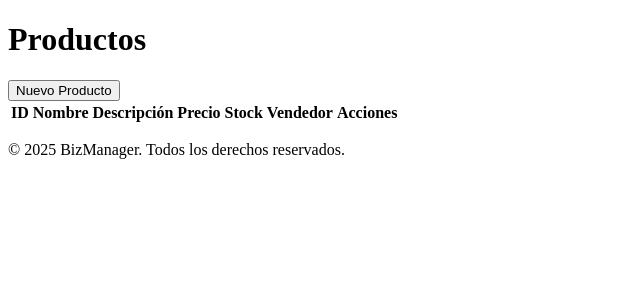
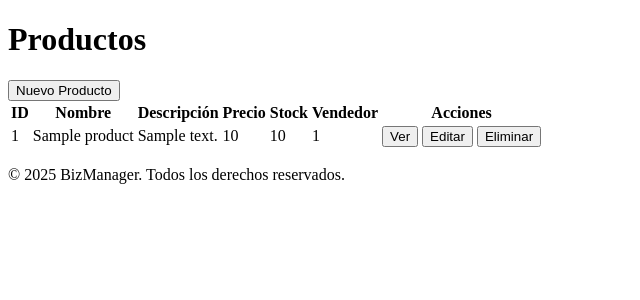
Before and after one commit to bryangonzalezlambarem-droid/BizManager, a Flask app: page /products in a window 1280 px wide. Shown: the part 88-388 px from the top of the page, without its empty margins (0-640 px from the left). Run offline with Flask 3, Linux system fonts and the light colour scheme; tables that the repository leaves empty hold one stand-in row (values such as "Sample post"); lists and menus that the app fills with data are empty.

Commit message:
Actualizaciones para el CRUD productos

```diff
--- a/app/controllers/product_controller.py
+++ b/app/controllers/product_controller.py
@@ -7,13 +7,12 @@
 product_bp = Blueprint("product_bp", __name__)
 
 # B. G. L. 25/08/2025 Crear producto
-@product_bp.route("/products", methods=["POST"])
+@product_bp.route("/", methods=["POST"])
 def create_product():
     try:
         data = request.get_json()
 
-        # B. G. L. 25/08/2025 Validaciones basicas
-        required_fields = ["name", "description", "price", "stock"]
+        required_fields = ["name", "description", "price", "stock", "salesman_id"]
         for field in required_fields:
             if field not in data:
                 return jsonify({"error": f"Falta el campo {field}"}), 400
@@ -28,11 +27,12 @@
             name=data["name"],
             description=data["description"],
             price=data["price"],
-            stock=data["stock"]
+            stock=data["stock"],
+            salesman_id=data["salesman_id"]
         )
         db.session.add(new_product)
         db.session.commit()
-        return jsonify({"message": "Producto creado exitosamente", "id": new_product.id}), 201
+        return jsonify({"message": "Producto creado exitosamente", "product_id": new_product.product_id}), 201
 
     except SQLAlchemyError as e:
         db.session.rollback()
@@ -42,42 +42,44 @@
         return jsonify({"error": "Error interno", "details": str(e)}), 500
 
 # B. G. L. 25/08/2025 Obtener todos los productos
-@product_bp.route("/products", methods=["GET"])
+@product_bp.route("/", methods=["GET"])
 def get_products():
     try:
         products = Product.query.all()
         return jsonify([
             {
-                "id": p.id,
+                "product_id": p.product_id,
                 "name": p.name,
                 "description": p.description,
-                "price": p.price,
-                "stock": p.stock
+                "price": float(p.price),
+                "stock": p.stock,
+                "salesman_id": p.salesman_id
             } for p in products
         ]), 200
     except SQLAlchemyError as e:
         return jsonify({"error": "Error en la base de datos", "details": str(e)}), 500
 
 # B. G. L. 25/08/2025 Obtener producto por ID
-@product_bp.route("/products/<int:id>", methods=["GET"])
-def get_product(id):
+@product_bp.route("/<int:product_id>", methods=["GET"])
+def get_product(product_id):
     try:
-        product = Product.query.get_or_404(id)
+        product = Product.query.get_or_404(product_id)
         return jsonify({
-            "id": product.id,
+            "product_id": product.product_id,
             "name": product.name,
             "description": product.description,
-            "price": product.price,
-            "stock": product.stock
+            "price": float(product.price),
+            "stock": product.stock,
+            "salesman_id": product.salesman_id
         }), 200
     except SQLAlchemyError as e:
         return jsonify({"error": "Error en la base de datos", "details": str(e)}), 500
 
 # B. G. L. 25/08/2025 Actualizar producto
-@product_bp.route("/products/<int:id>", methods=["PUT"])
-def update_product(id):
+@product_bp.route("/<int:product_id>", methods=["PUT"])
+def update_product(product_id):
     try:
-        product = Product.query.get_or_404(id)
+        product = Product.query.get_or_404(product_id)
         data = request.get_json()
 
         if "name" in data:
@@ -87,14 +89,25 @@
             product.description = data["description"]
 
         if "price" in data:
-            if not isinstance(data["price"], (int, float)) or data["price"] < 0:
-                return jsonify({"error": "El precio debe ser un número positivo"}), 400
-            product.price = data["price"]
+            try:
+                price = float(data["price"])
+                if price < 0:
+                    return jsonify({"error": "El precio debe ser un número positivo"}), 400
+                product.price = price
+            except (ValueError, TypeError):
+                return jsonify({"error": "El precio debe ser numérico"}), 400
 
         if "stock" in data:
-            if not isinstance(data["stock"], int) or data["stock"] < 0:
-                return jsonify({"error": "El stock debe ser un número entero positivo"}), 400
-            product.stock = data["stock"]
+            try:
+                stock = int(data["stock"])
+                if stock < 0:
+                    return jsonify({"error": "El stock debe ser un número entero positivo"}), 400
+                product.stock = stock
+            except (ValueError, TypeError):
+                return jsonify({"error": "El stock debe ser un número entero"}), 400
+
+        if "salesman_id" in data:
+            product.salesman_id = data["salesman_id"]
 
         db.session.commit()
         return jsonify({"message": "Producto actualizado correctamente"}), 200
@@ -107,10 +120,10 @@
         return jsonify({"error": "Error interno", "details": str(e)}), 500
 
 # B. G. L. 25/08/2025 Eliminar producto
-@product_bp.route("/products/<int:id>", methods=["DELETE"])
-def delete_product(id):
+@product_bp.route("/<int:product_id>", methods=["DELETE"])
+def delete_product(product_id):
     try:
-        product = Product.query.get_or_404(id)
+        product = Product.query.get_or_404(product_id)
         db.session.delete(product)
         db.session.commit()
         return jsonify({"message": "Producto eliminado"}), 200
--- a/app/static/JS/products.js
+++ b/app/static/JS/products.js
@@ -1,30 +1,43 @@
 // B. G. L. 27/08/2025 CRUD Productos
 
 document.addEventListener("DOMContentLoaded", () => {
+    const formContainer = document.getElementById("product-form-container");
+    const form = document.getElementById("product-form");
+    const formTitle = document.getElementById("product-form-title");
+    const productIdField = document.getElementById("product-id");
+    const nameField = document.getElementById("product-name");
+    const descriptionField = document.getElementById("product-description");
+    const priceField = document.getElementById("product-price");
+    const stockField = document.getElementById("product-stock");
+    const errorContainer = document.getElementById("product-error-container");
+    const successContainer = document.getElementById("product-success-container");
+
     const tableBody = document.querySelector("#products-table tbody");
     const btnNewProduct = document.getElementById("btn-new-product");
+    const btnCancelProduct = document.getElementById("product-cancel-btn");
 
     // B. G. L. 25/08/2025 Cargar productos al inicio
+    // Cargar productos
     async function loadProducts() {
         try {
             tableBody.innerHTML = "";
-            const res = await fetch("/products");
+            const res = await fetch("/api/products"); // 🔧 quité la "/" final para que coincida con backend
             if (!res.ok) throw new Error("Error al cargar productos");
             const products = await res.json();
 
             products.forEach(p => {
                 const row = document.createElement("tr");
                 row.innerHTML = `
-                    <td>${p.id}</td>
+                    <td>${p.product_id}</td>
                     <td>${p.name}</td>
                     <td>${p.description}</td>
                     <td>${p.price}</td>
                     <td>${p.stock}</td>
-                    <td>-</td>
+                    <td>${p.salesman_id}</td>
                     <td>
-                        <button class="btn-view" data-id="${p.id}">Ver</button>
-                        <button class="btn-edit" data-id="${p.id}">Editar</button>
-                        <button class="btn-delete" data-id="${p.id}">Eliminar</button>
+                        <button class="btn-view" data-id="${p.product_id}">Ver</button>
+                        <button class="btn-edit" data-id="${p.product_id}">Editar</button>
+                        <button class="btn-delete" data-id="${p.product_id}">Eliminar</button>
                     </td>
                 `;
                 tableBody.appendChild(row);
@@ -35,10 +48,11 @@
         }
     }
 
+
     // B. G. L. 25/08/2025 Crear producto
     async function createProduct(product) {
         try {
-            const res = await fetch("/products", {
+            const res = await fetch("/api/products/", {
                 method: "POST",
                 headers: { "Content-Type": "application/json"},
                 body: JSON.stringify(product)
@@ -56,7 +70,7 @@
     // B. G. L. 25/08/2025 Editar producto
     async function editProduct(id, product) {
         try {
-            const res = await fetch(`/products/${id}`, {
+            const res = await fetch(`/api/products/${id}`, {
                 method: "PUT",
                 headers: { "Content-Type": "application/json"},
                 body: JSON.stringify(product)
@@ -74,7 +88,7 @@
     // B. G. L. 25/08/2025 Eliminar producto
     async function deleteProduct(id) {
         try {
-            const res = await fetch(`/products/${id}`, { method: "DELETE" });
+            const res = await fetch(`/api/products/${id}`, { method: "DELETE" });
             const data = await res.json();
             if (!res.ok) throw new Error(data.error || "Error al eliminar producto");
             alert("Producto eliminado exitosamente");
@@ -95,51 +109,86 @@
             }
         }
 
-        if(e.target.classList.contains("btn-edit")) {
-            const name = prompt("Nuevo nombre del producto:");
-            const description = prompt("Nueva descripción:");
-            const price = prompt("Nuevo precio:");
-            const stock = prompt("Nuevo stock:");
-
-            // B. G. L. 25/08/2025 Validar inputs
-            const priceNum = parseFloat(price);
-            const stockNum = parseInt(stock);
-
-            if (!name || isNaN(priceNum) || priceNum < 0 || isNaN(stockNum) || stockNum < 0) {
-                alert("Datos inválidos. Revisa nombre, precio y stock.");
-                return;
-            }
-
-            editProduct(id, { name, description, price: priceNum, stock: stockNum });
+        if (e.target.classList.contains("btn-edit")) {
+            editProductForm(id);
         }
 
         if (e.target.classList.contains("btn-view")) {
-            fetch(`/products/${id}`)
-                .then(res => res.json())
-                .then(p => alert(`Producto:\nNombre: ${p.name}\nDescripción: ${p.description}\nPrecio: ${p.price}\nStock: ${p.stock}`))
+            fetch(`/api/products/${id}`)
+                .then(res => {
+                    if (!res.ok) {
+                        throw new Error(`Error ${res.status}: Producto no encontrado`);
+                    }
+                    return res.json();
+                })
+                .then(p => {
+                    alert(`Producto:\nNombre: ${p.name}\nDescripción: ${p.description}\nPrecio: ${p.price}\nStock: ${p.stock}`);
+                })
                 .catch(err => {
                     console.error(err);
-                    alert("Error al obtener producto");
+                    alert(err.message);
                 });
         }
     });
 
     // B. G. L. 25/08/2025 Boton nuevo producto
     btnNewProduct.addEventListener("click", () => {
-        const name = prompt("Nombre del producto:");
-        const description = prompt("Descripción:");
-        const price = prompt("Precio:");
-        const stock = prompt("Stock:");
+        form.reset();
+        productIdField.value = "";
+        formTitle.textContent = "Nuevo Producto";
+        formContainer.style.display = "block";
+        errorContainer.style.display = "none";
+        successContainer.style.display = "none";
+    });
 
-        const priceNum = parseFloat(price);
-        const stockNum = parseInt(stock);
+    function showMessage(container, message) {
+        container.textContent = message;
+        container.style.display = "block";
+        setTimeout(() => container.style.display = "none", 5000);
+    }
 
-        if (!name || isNaN(priceNum) || priceNum < 0 || isNaN(stockNum) || stockNum < 0) {
-            alert("Datos inválidos. Revisa nombre, precio y stock.");
-            return;
+    function editProductForm(id) {
+        fetch(`/api/products/${id}`)
+            .then(res => res.json())
+            .then(p => {
+                productIdField.value = p.product_id;
+                nameField.value = p.name;
+                descriptionField.value = p.description;
+                priceField.value = p.price;
+                stockField.value = p.stock;
+                formTitle.textContent = "Editar Producto";
+                formContainer.style.display = "block";
+                errorContainer.style.display = "none";
+            })
+            .catch(err => showMessage(errorContainer, "Error al cargar producto: " + err.message));
+    }
+
+    form.addEventListener("submit", async (e) => {
+        e.preventDefault();
+        const id = productIdField.value;
+        const data = {
+            name: nameField.value.trim(),
+            description: descriptionField.value.trim(),
+            price: parseFloat(priceField.value),
+            stock: parseInt(stockField.value)
+        };
+        const url = id ? `/api/products/${id}` : "/api/products/";
+        const method = id ? "PUT" : "POST";
+
+        try {
+            const res = await fetch(url, {
+                method,
+                headers: { "Content-Type": "application/json" },
+                body: JSON.stringify(data)
+            });
+            const resp = await res.json();
+            if (!res.ok) throw new Error(resp.error || "Error interno");
+            showMessage(successContainer, resp.message || "Operación realizada correctamente");
+            formContainer.style.display = "none";
+            loadProducts();
+        } catch (err) {
+            showMessage(errorContainer, err.message);
         }
-
-        createProduct({ name, description, price: priceNum, stock: stockNum });
     });
 
     // B. G. L. 25/08/2025 Cargar todo al inicio
--- a/app/templates/products.html
+++ b/app/templates/products.html
@@ -20,22 +20,25 @@
         </tr>
     </thead>
     <tbody>
-        {% for product in products %}
-        <tr>
-            <td>{{ product.product_id }}</td>
-            <td>{{ product.name }}</td>
-            <td>{{ product.description }}</td>
-            <td>{{ product.price }}</td>
-            <td>{{ product.stock }}</td>
-            <td>{{ product.salesperson_name }}</td>
-            <td>
-                <button class="btn-view" data-id="{{ product.product_id }}">Ver</button>
-                <button class="btn-edit" data-id="{{ product.product_id }}">Editar</button>
-            </td>
-        </tr>
-        {% endfor %}
+
     </tbody>
 </table>
+
+<div id="product-form-container" style="display:none; margin-top:20px;">
+    <h3 id="product-form-title">Nuevo Producto</h3>
+    <form id="product-form">
+        <input type="hidden" id="product-id">
+        <label>Nombre: <input type="text" id="product-name" required></label><br>
+        <label>Descripción: <input type="text" id="product-description"></label><br>
+        <label>Precio: <input type="number" id="product-price" step="0.01" required></label><br>
+        <label>Stock: <input type="number" id="product-stock" required></label><br>
+        <button type="submit">Guardar</button>
+        <button type="button" id="product-cancel-btn">Cancelar</button>
+    </form>
+    <div id="product-error-container" style="color:red; display:none;"></div>
+    <div id="product-success-container" style="color:green; display:none;"></div>
+</div>
+
 {% endblock %}
 
 {% block scripts %}
```
